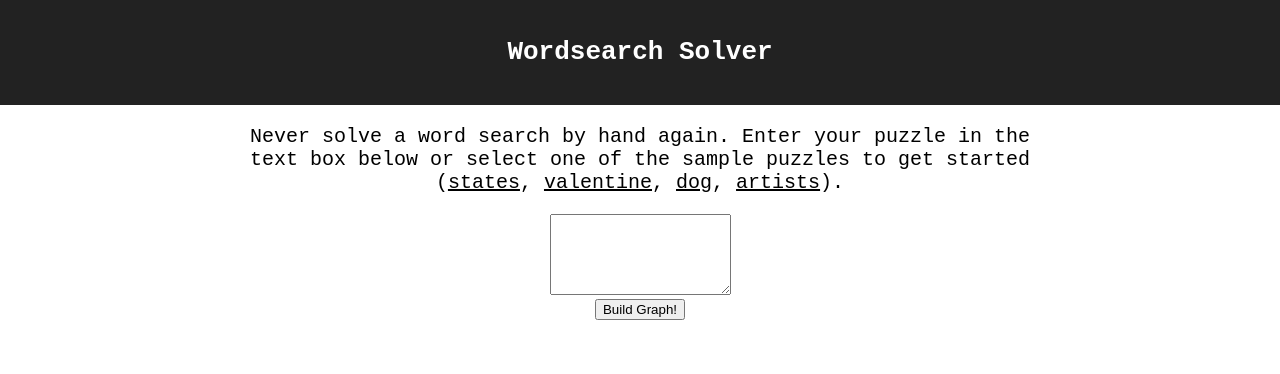
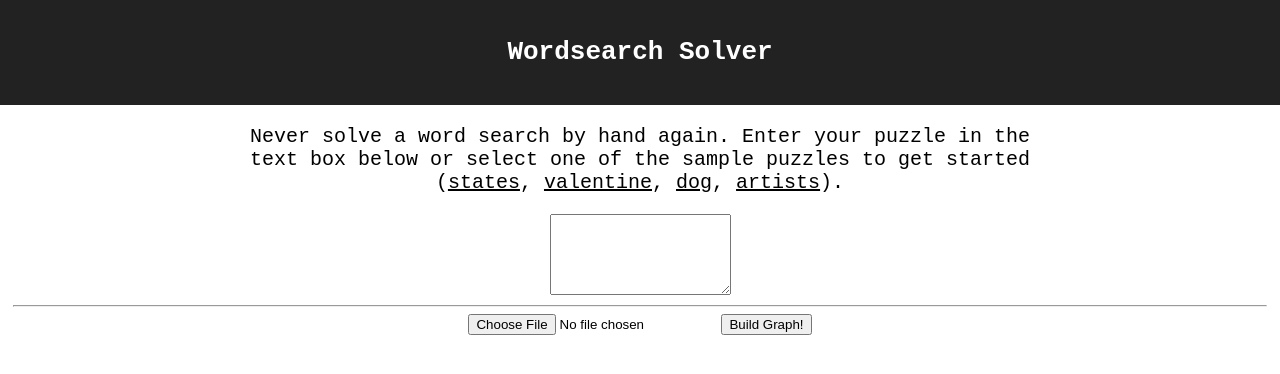
Before and after one commit to 0xcaff/wordsearch, a React app: page / in a window 1280 px wide. Shown: the top 374 px of the page. Built offline with nearby package versions, Linux system fonts and the light colour scheme.

Commit message:
Partially Added Google Cloud Vision Stuff

```diff
--- a/src/App.js
+++ b/src/App.js
@@ -9,6 +9,8 @@ import { CharNode, ArrayGrid, connectGrid, findMatches as findMatchesGraph,
   Directions } from './wordsearch/search';
 
 import puzzles from './wordsearch/data/index';
+
+const KEY = `AIzaSyCTrUlRdIIURdW3LMl6yOcCyqooK9qbJR0`;
 
 // TODO: Add a new flow which allows uploading an image instead of entering the
 // puzzle and words manually.
@@ -26,6 +28,8 @@ import puzzles from './wordsearch/data/index';
 //
 // * Select parts of the images which are words and put them into a textbox so
 // the inference can be cleaned and used.
+
+// TODO: Two pane setup to choose between text and image entry.
 
 // TODO: onMouseLeave isn't run sometimes when exiting a node. This causes the
 // highlight to remain until another selection is made.
@@ -168,6 +172,26 @@ class App extends Component {
     this.matches = null;
   }
 
+  async onInput(event) {
+    const file = event.target.files[0];
+    const encoded = btoa(await read(file));
+
+    const resp = await fetch(
+      `https://vision.googleapis.com/v1/images:annotate?key=${KEY}`, {
+        method: 'POST',
+        body: JSON.stringify({
+          requests: [{
+            image: {content: encoded},
+            features: [{type: "TEXT_DETECTION"}],
+          }]
+        }),
+    });
+
+    const json = await resp.json();
+
+    console.log(json);
+  }
+
   render() {
     console.log("App.render")
 
@@ -255,6 +279,12 @@ class App extends Component {
               this.setState({textEntry: newValue});
             }} />
 
+          <hr />
+
+          <input
+            type='file'
+            onInput={event => this.onInput(event)} />
+
           <button>Build Graph!</button>
         </form>
 
@@ -297,3 +327,17 @@ const AppIntro = (props) => {
     </p>
   );
 }
+
+function read(file) {
+  return new Promise((resolve, reject) => {
+    const reader = new FileReader();
+    reader.readAsBinaryString(file);
+    reader.onload = function() {
+      resolve(reader.result);
+    };
+
+    reader.onerror = function(error) {
+      reject(error);
+    };
+  });
+}
```
